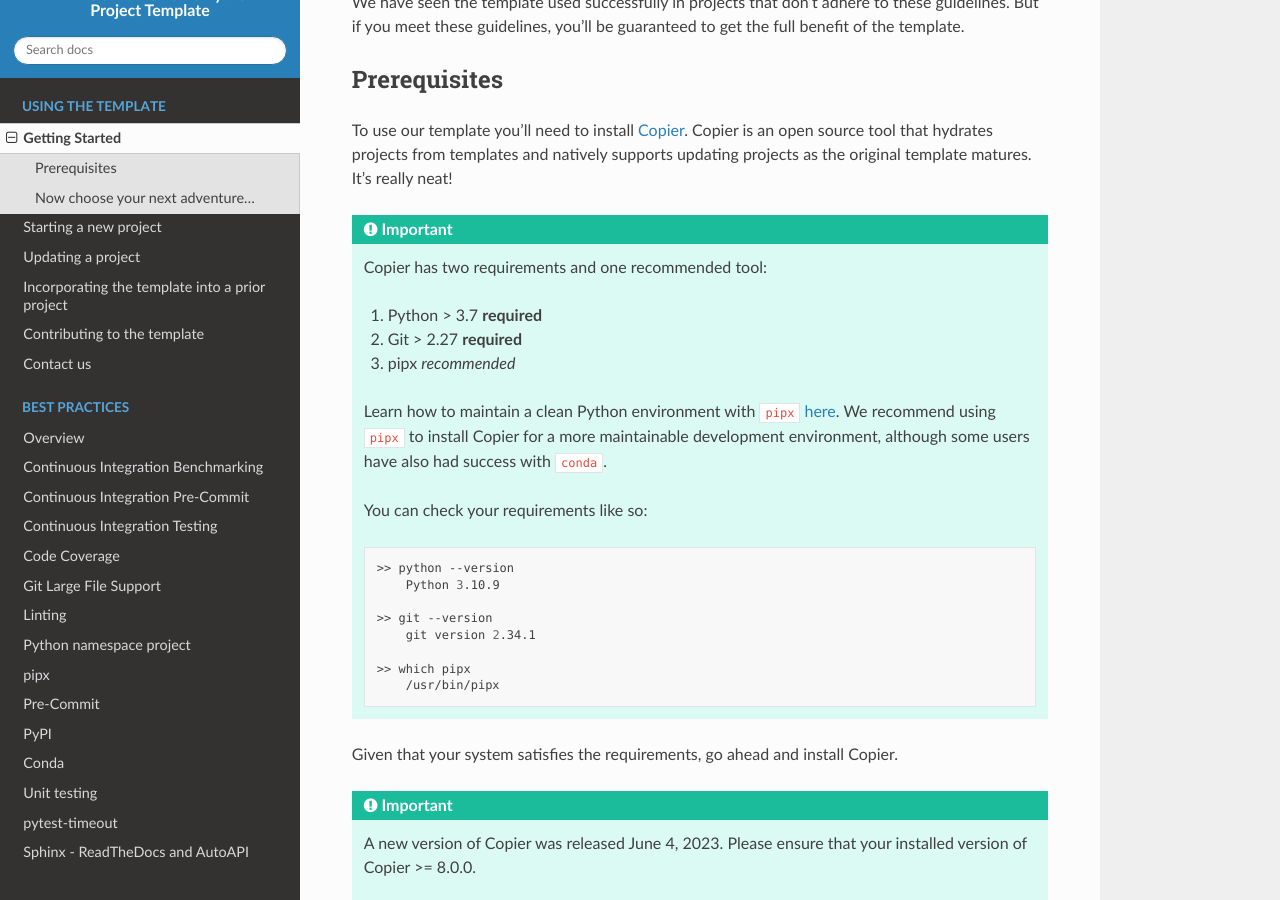
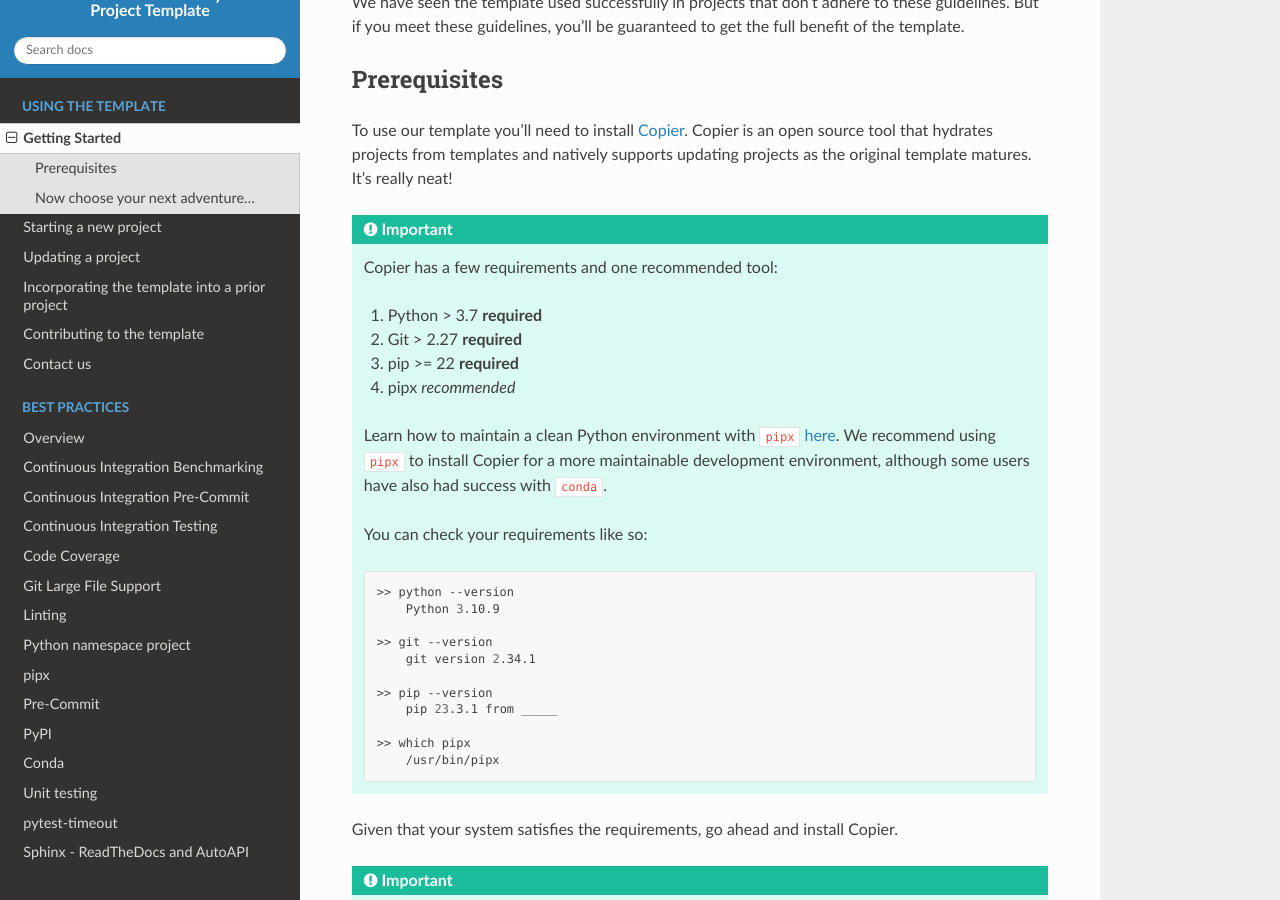
Before and after one commit to lincc-frameworks/python-project-template, a Sphinx documentation site: the page built from docs/source/overview.rst, in a window 1280 px wide and 900 px high, scrolled down 457 px. Built offline with Sphinx 7.4.7 and the Read the Docs theme 2.0.0, drawn with Linux system fonts in a browser that asks for light colours; the version number could not be read and is left out.

Commit message:
Address PR comments

```diff
--- a/docs/source/overview.rst
+++ b/docs/source/overview.rst
@@ -31,10 +31,11 @@
 It's really neat!
 
 .. important::
-    Copier has two requirements and one recommended tool:
+    Copier has a few requirements and one recommended tool:
 
     #. Python > 3.7 **required**
     #. Git > 2.27 **required**
+    #. pip >= 22 **required**
     #. pipx *recommended*
 
     Learn how to maintain a clean Python environment with ``pipx``
@@ -51,6 +52,9 @@
 
         >> git --version
             git version 2.34.1
+
+        >> pip --version
+            pip 23.3.1 from _____
 
         >> which pipx
             /usr/bin/pipx
```
Also changed, not shown: 1 other file.
